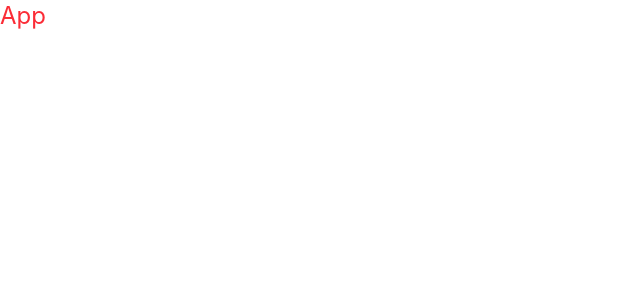
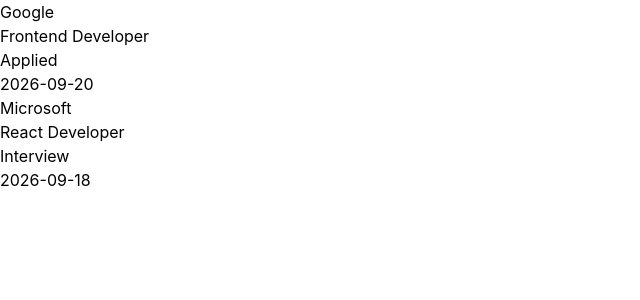
Before and after one commit to roshan-vyas-dev/job-application-tracker, a React (Vite) app: page / in a window 1280 px wide. Shown: the top 300 px of the page, without its empty margins (0-640 px from the left). Built offline with nearby package versions, Linux system fonts and the light colour scheme.

Commit message:
feat: build application list and card flow

```diff
--- a/src/App.jsx
+++ b/src/App.jsx
@@ -1,8 +1,26 @@
-
+import ApplicationList from "./components/ApplicationList/ApplicationList";
 function App() {
+  const applications = [
+    {
+      id: 1,
+      company: "Google",
+      position: "Frontend Developer",
+      status: "Applied",
+      appliedDate: "2026-09-20",
+    },
+    {
+      id: 2,
+      company: "Microsoft",
+      position: "React Developer",
+      status: "Interview",
+      appliedDate: "2026-09-18",
+    },
+  ];
   return (
-    <div className="text-2xl text-red-500">App</div>
-  )
+    <div>
+      <ApplicationList applications={applications} />
+    </div>
+  );
 }
 
-export default App
+export default App;
--- /dev/null
+++ b/src/components/ApplicationCard/ApplicationCard.jsx
@@ -0,0 +1,15 @@
+
+function ApplicationCard({application}) {
+  return (
+    <div>
+      <h2>{application.company}</h2>
+      <p>{application.position}</p>
+      <p>{application.status}</p>
+      <p>{application.appliedDate}</p>
+
+
+    </div>
+  )
+}
+
+export default ApplicationCard
--- /dev/null
+++ b/src/components/ApplicationList/ApplicationList.jsx
@@ -0,0 +1,15 @@
+import ApplicationCard from "../ApplicationCard/ApplicationCard"
+
+function ApplicationList({applications}) {
+  return (
+    <div>
+
+      {applications.map((application)=>(
+        <ApplicationCard application={application}  key={application.id} />
+      ))}
+
+    </div>
+  )
+}
+
+export default ApplicationList
```
